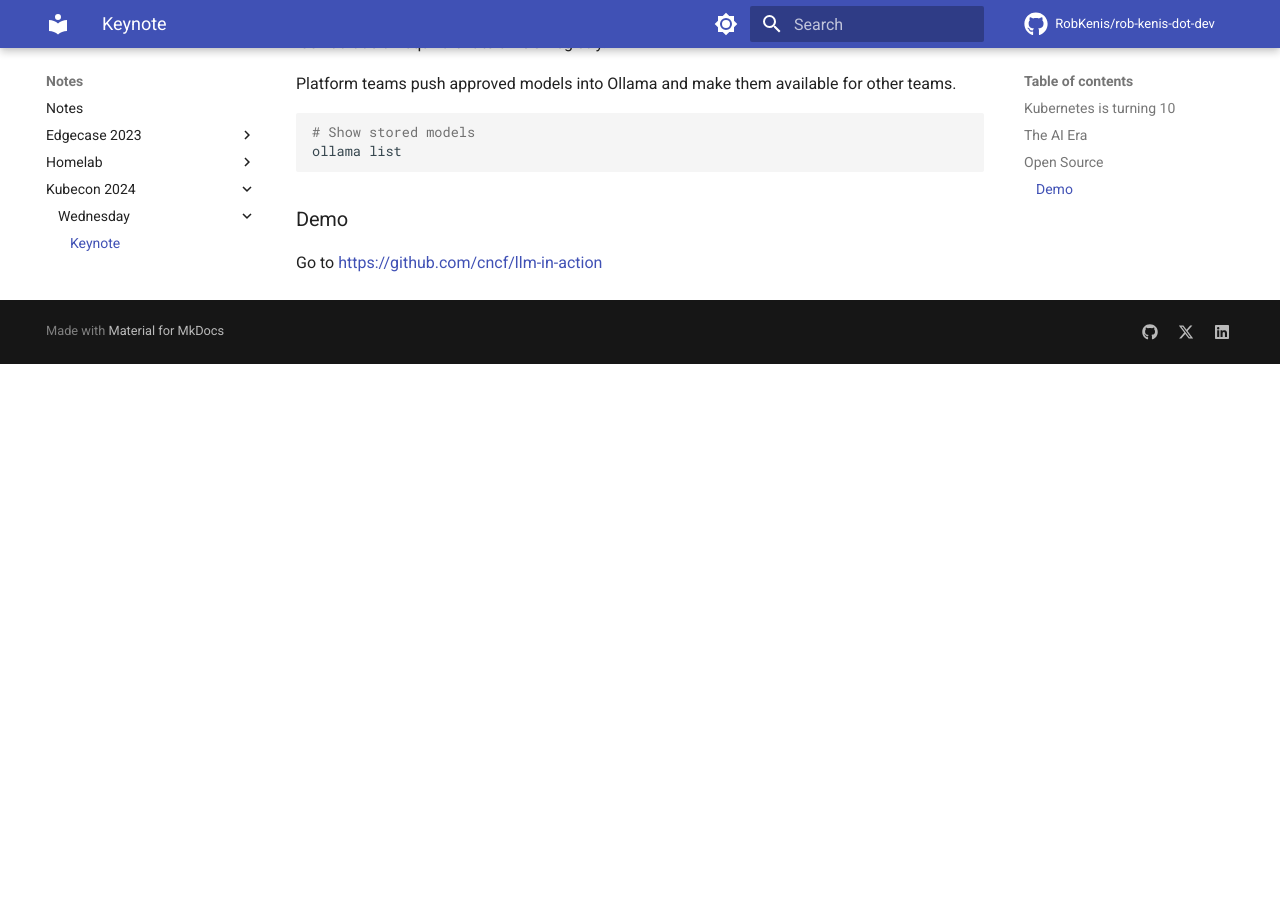
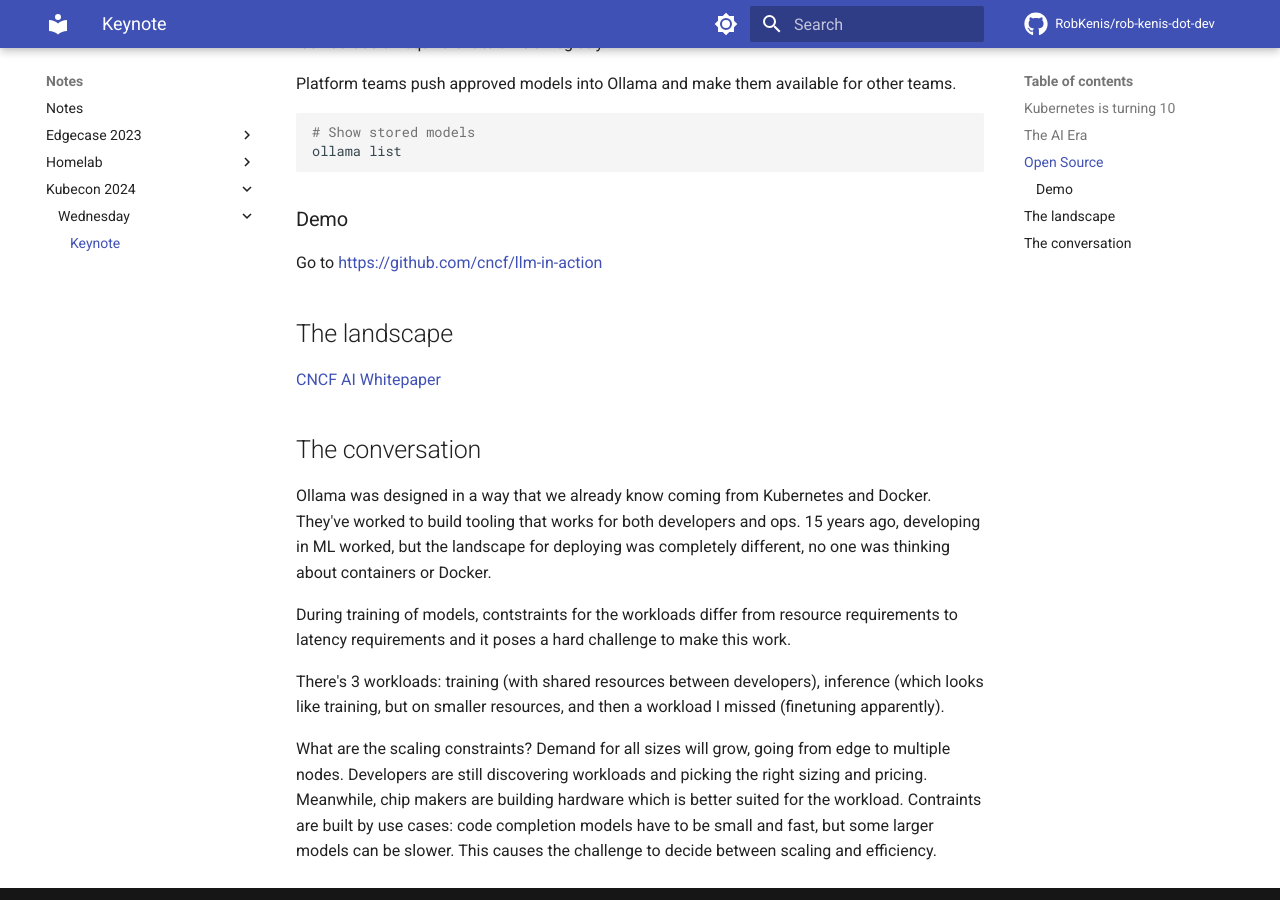
Before and after one commit to RobKenis/rob-kenis-dot-dev, an MkDocs documentation site: the page built from docs/kubecon-2024/wednesday/1-keynote.md, in a window 1280 px wide and 900 px high, scrolled down 762 px. Built offline with MkDocs 1.6.1 and Material for MkDocs 9.7.7, drawn with Linux system fonts in a browser that asks for light colours; comment, search, counter and statistics services are not loaded; before the commit the page ends 1126 px from its top, so only the background shows below that.

Commit message:
Add some notes on ML discussion

```diff
--- a/docs/kubecon-2024/wednesday/1-keynote.md
+++ b/docs/kubecon-2024/wednesday/1-keynote.md
@@ -34,3 +34,25 @@
 ### Demo
 
 Go to <https://github.com/cncf/llm-in-action>
+
+## The landscape
+
+[CNCF AI Whitepaper](http://cncf.io/reports/cloud-native-artificial-intelligence-whitepaper)
+
+## The conversation
+
+Ollama was designed in a way that we already know coming from Kubernetes and Docker. They've worked
+to build tooling that works for both developers and ops.
+15 years ago, developing in ML worked, but the landscape for deploying was completely different, no one
+was thinking about containers or Docker.
+
+During training of models, contstraints for the workloads differ from resource requirements to latency requirements
+and it poses a hard challenge to make this work.
+
+There's 3 workloads: training (with shared resources between developers), inference (which looks like training, but on
+smaller resources, and then a workload I missed (finetuning apparently).
+
+What are the scaling constraints? Demand for all sizes will grow, going from edge to multiple nodes. Developers are still
+discovering workloads and picking the right sizing and pricing. Meanwhile, chip makers are building hardware which is better
+suited for the workload. Contraints are built by use cases: code completion models have to be small and fast, but some larger models
+can be slower. This causes the challenge to decide between scaling and efficiency.
```
